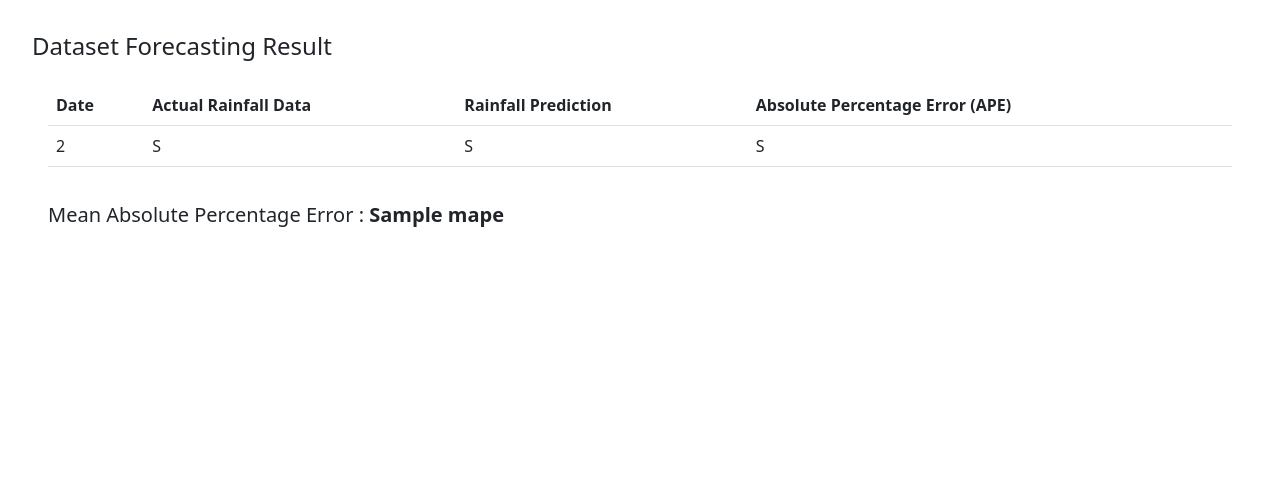
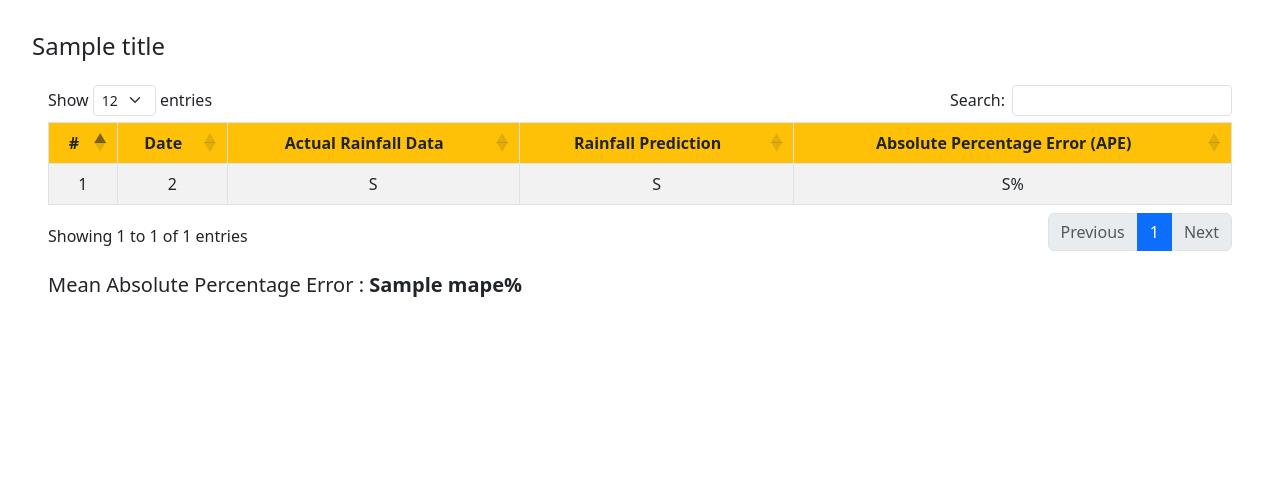
Before and after one commit to R4Z121/rainfallz, a CodeIgniter 4 app: template app/Views/pages/datasetForecast.php in a window 1280 px wide. Shown: the part 70-561 px from the top of the page. Run offline with PHP 8.4 and a stand-in for CodeIgniter, Linux system fonts and the light colour scheme; the template is opened without the code that fills it: most values are stand-ins (such as "Sample title", 1, 10 or a date in 2020); some libraries are stand-ins or nearby versions.

Commit message:
Complete feature "Dataset Forecasting with Fuzzy Tsukamoto"

```diff
--- a/app/Config/Routes.php
+++ b/app/Config/Routes.php
@@ -34,7 +34,7 @@
 $routes->add('/forecast/dataset/tsukamoto', 'Tsukamoto::datasetForecast');
 $routes->add('/history', 'Pages::history');
 
-$routes->post('/forecast/tsukamoto', 'Tsukamoto::start');
+$routes->post('/forecast/tsukamoto', 'Tsukamoto::manualForecast');
 $routes->post('/forecast/artificial-bee-colony', 'ArtificialBeeColony::start');
 $routes->post('/forecast/dataset/artificial-bee-colony', 'Pages::datasetForecast');
 $routes->post('/forecasting-history', 'ForecastingHistory::addData');
--- a/app/Views/pages/datasetForecast.php
+++ b/app/Views/pages/datasetForecast.php
@@ -1,31 +1,33 @@
 <?= $this->extend('layouts/template'); ?>
 <?= $this->section('content'); ?>
 <section class="page-heading">
-  <h1 class="page-title">Dataset Forecasting Result</h1>
+  <h1 class="page-title"><?= $title; ?></h1>
 </section>
 <section class="page-content">
-  <table class="table">
-    <thead>
+  <table id="climate-data" class="table table-striped table-bordered" style="width:100%">
+    <thead class="bg-warning">
       <tr>
-        <th scope="col">Date</th>
-        <th scope="col">Actual Rainfall Data</th>
-        <th scope="col">Rainfall Prediction</th>
-        <th scope="col">Absolute Percentage Error (APE)</th>
+        <th class="text-center">#</th>
+        <th class="text-center">Date</th>
+        <th class="text-center">Actual Rainfall Data</th>
+        <th class="text-center">Rainfall Prediction</th>
+        <th class="text-center">Absolute Percentage Error (APE)</th>
       </tr>
     </thead>
     <tbody>
       <?php for ($i = 0; $i < count($rainfalls); $i++) : ?>
         <tr>
-          <td><?= $date[$i]; ?></td>
-          <td><?= $rainfalls[$i]; ?></td>
-          <td><?= $forecastingResults[$i]; ?></td>
-          <td><?= $ape[$i]; ?></td>
+          <td class="text-center"><?= $i + 1; ?></td>
+          <td class="text-center"><?= $date[$i]; ?></td>
+          <td class="text-center"><?= $rainfalls[$i]; ?></td>
+          <td class="text-center"><?= $forecastingResults[$i]; ?></td>
+          <td class="text-center"><?= $ape[$i] . "%"; ?></td>
         </tr>
       <?php endfor; ?>
     </tbody>
   </table>
   <div>
-    <h5>Mean Absolute Percentage Error : <b><?= $mape; ?></b></h5>
+    <h5>Mean Absolute Percentage Error : <b><?= $mape . "%"; ?></b></h5>
   </div>
 </section>
 <?= $this->endSection(); ?>
```
Also changed, not shown: app/Controllers/Tsukamoto.php (+23 -2 lines), app/Models/TsukamotoModel.php (+4 -4 lines).
